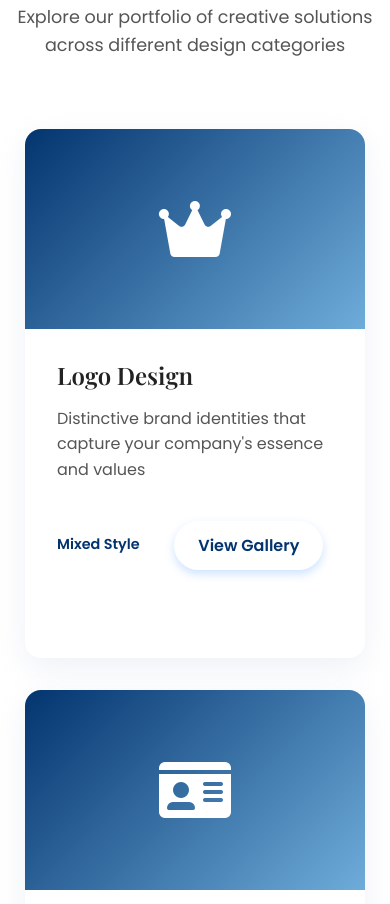
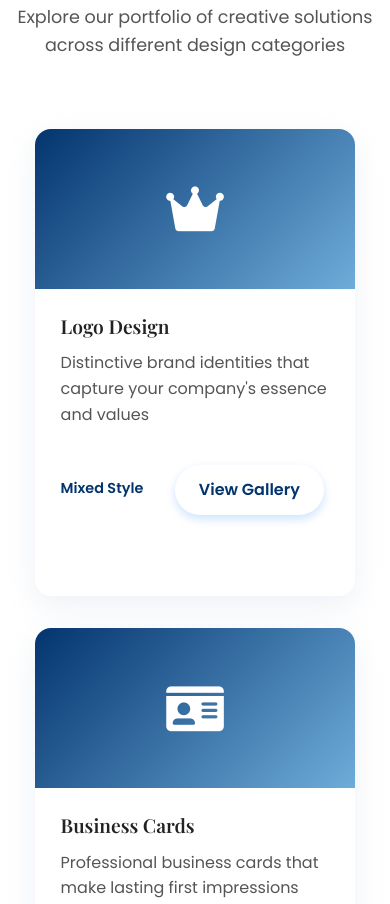
Before and after one commit to pluto2011/GDW, a plain HTML site: page index.html in a window 390 px wide. Shown: the part 2478-3382 px from the top of the page. Drawn offline with nearby package versions, Linux system fonts and the light colour scheme.

Commit message:
Update styles.css

```diff
--- a/styles.css
+++ b/styles.css
@@ -358,9 +358,18 @@ h1, h2, h3, h4, h5, h6 {
 }
 
 .work-categories {
-    display: grid;
-    grid-template-columns: repeat(auto-fit, minmax(350px, 1fr));
-    gap: 2rem;
+    display: flex;
+    flex-wrap: nowrap;
+    gap: 1rem;
+    justify-content: center;
+    max-width: 1200px;
+    margin: 0 auto;
+}
+
+.work-categories .category-card {
+    flex: 1;
+    min-width: 220px;
+    max-width: 260px;
 }
 
 .category-card {
@@ -371,6 +380,25 @@ h1, h2, h3, h4, h5, h6 {
     box-shadow: 0 10px 30px rgba(226, 232, 240, 0.6);
     transition: all 0.3s ease;
     cursor: pointer;
+    min-height: 300px;
+    display: block !important;
+    visibility: visible !important;
+}
+
+/* Website Design card normal styling */
+.category-card[data-category="websites"] {
+    opacity: 1 !important;
+    transform: none !important;
+    animation: none !important;
+    display: block !important;
+    visibility: visible !important;
+}
+
+/* Ensure all category cards are visible and bypass fade-in issues */
+.category-card {
+    opacity: 1 !important;
+    transform: none !important;
+    animation: none !important;
 }
 
 .category-card:hover {
@@ -379,7 +407,7 @@ h1, h2, h3, h4, h5, h6 {
 }
 
 .category-image {
-    height: 200px;
+    height: 160px;
     background: linear-gradient(135deg, #03346E 0%, #6EACDA 100%);
     display: flex;
     align-items: center;
@@ -388,17 +416,17 @@ h1, h2, h3, h4, h5, h6 {
 }
 
 .category-image i {
-    font-size: 4rem;
+    font-size: 3.2rem;
     color: white;
 }
 
 .category-content {
-    padding: 2rem;
+    padding: 1.6rem;
 }
 
 .category-content h3 {
-    font-size: 1.5rem;
-    margin-bottom: 1rem;
+    font-size: 1.2rem;
+    margin-bottom: 0.8rem;
     color: #222222;
 }
 
@@ -457,8 +485,24 @@ h1, h2, h3, h4, h5, h6 {
     /* nothing special here, keep default */
 }
 
-/* Mobile-specific adjustments */
+/* Mobile-specific adjustments - Phones only */
 @media (max-width: 768px) {
+    /* Stack categories vertically on phones */
+    .work-categories {
+        display: flex;
+        flex-direction: column;
+        align-items: center;
+        gap: 2rem;
+        max-width: 350px;
+        margin: 0 auto;
+    }
+
+    .work-categories .category-card {
+        flex: none;
+        width: 100%;
+        max-width: 320px;
+    }
+
     .category-card {
         cursor: default;
         padding-bottom: 3.5rem; /* extra space for mobile button */
@@ -614,7 +658,7 @@ h1, h2, h3, h4, h5, h6 {
 }
 
 .footer-social a:hover {
-    background: #03346E;
+    background: #106cdf;
     transform: translateY(-2px);
 }
 
```
